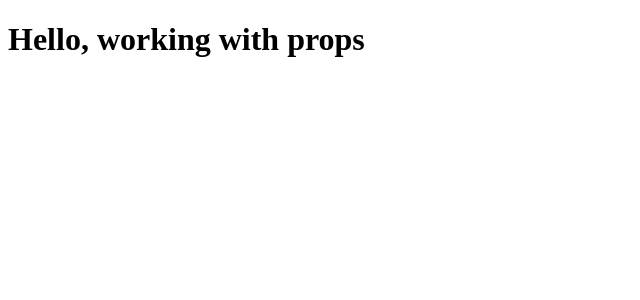
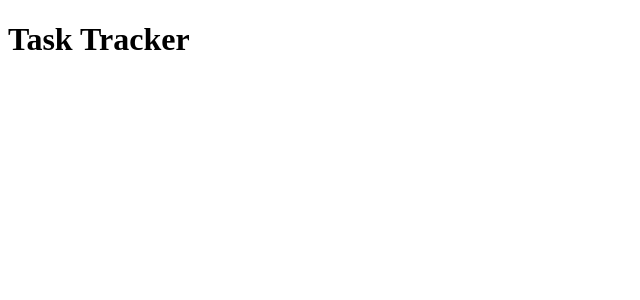
Before and after one commit to ericmaniraguha/react-crush-course, a React (Create React App) app: page / in a window 1280 px wide. Shown: the top 300 px of the page, without its empty margins (0-640 px from the left). Built offline with nearby package versions, Linux system fonts and the light colour scheme.

Commit message:
working with props default

```diff
--- a/src/App.js
+++ b/src/App.js
@@ -3,7 +3,7 @@ import Header from './components/Header';
 function App() {
   return (
     <div className='container'>
-      <Header title='Hello, working with props' />
+      <Header />
     </div>
   );
 }
--- a/src/components/Header.js
+++ b/src/components/Header.js
@@ -6,4 +6,8 @@ const Header = (props) => {
   );
 };
 
+Header.defaultProps = {
+  title: 'Task Tracker',
+};
+
 export default Header;
```
